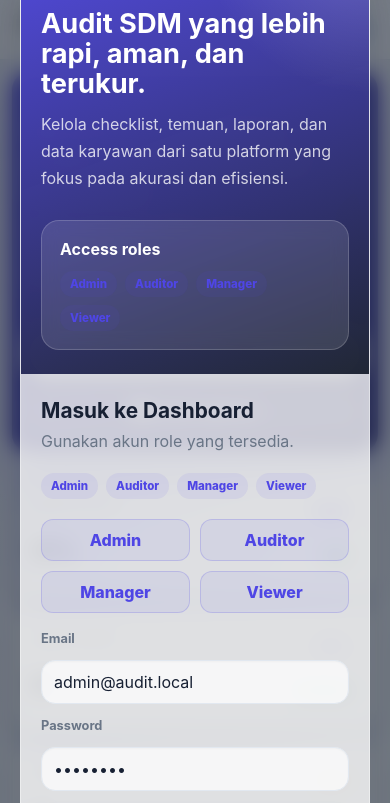
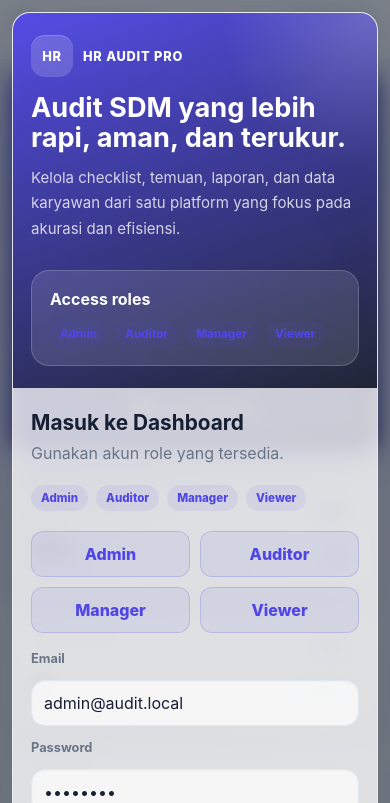
Before and after one commit to WIldanSyauqi/audit_sdm_website, a website: page index.html in a window 390 px wide. Shown: the top 803 px of the page. Drawn offline with Linux system fonts and the light colour scheme.

Commit message:
update styles.css to improve layout and responsiveness

```diff
--- a/styles.css
+++ b/styles.css
@@ -42,6 +42,7 @@
   font-family: Inter, "Segoe UI", Arial, sans-serif;
   background: radial-gradient(circle at top left, rgba(79, 70, 229, 0.08), transparent 35%), var(--bg);
   color: var(--text);
+  overflow-x: hidden;
 }
 
 body {
@@ -1350,6 +1351,7 @@
   grid-template-columns: 1.2fr 1fr;
   width: min(920px, 92vw);
   min-height: 560px;
+  max-height: calc(100vh - 40px);
   background: rgba(255, 255, 255, 0.76);
   border: 1px solid rgba(255, 255, 255, 0.4);
   border-radius: 28px;
@@ -1588,9 +1590,17 @@
     min-width: initial;
   }
 
+  .login-overlay {
+    padding: 12px;
+    align-items: flex-start;
+  }
+
   .login-box {
     grid-template-columns: 1fr;
+    width: min(100%, 560px);
     min-height: auto;
+    max-height: calc(100vh - 24px);
+    overflow-y: auto;
   }
 
   .login-brand,
@@ -1598,6 +1608,10 @@
     padding: 24px 20px;
   }
 
+  .login-brand h2 {
+    font-size: clamp(1.8rem, 5vw, 2.7rem);
+  }
+
   .header-actions,
   .topbar-actions {
     gap: 8px;
@@ -1629,6 +1643,47 @@
 
   .hero p {
     font-size: 0.92rem;
+  }
+
+  .login-overlay {
+    padding: 12px;
+  }
+
+  .login-box {
+    border-radius: 18px;
+    width: min(100%, 420px);
+    max-height: calc(100vh - 24px);
+  }
+
+  .login-brand {
+    padding: 22px 18px;
+  }
+
+  .login-form {
+    padding: 22px 18px;
+  }
+
+  .login-brand h2 {
+    font-size: 2rem;
+    margin-top: 16px;
+  }
+
+  .login-brand p {
+    font-size: 0.94rem;
+  }
+
+  .login-form-header h3 {
+    font-size: 1.5rem;
+  }
+
+  .demo-role-grid {
+    grid-template-columns: repeat(2, minmax(0, 1fr));
+  }
+
+  .login-grid input,
+  .login-grid button,
+  .demo-role-btn {
+    min-height: 46px;
   }
 
   .quick-actions {
```
